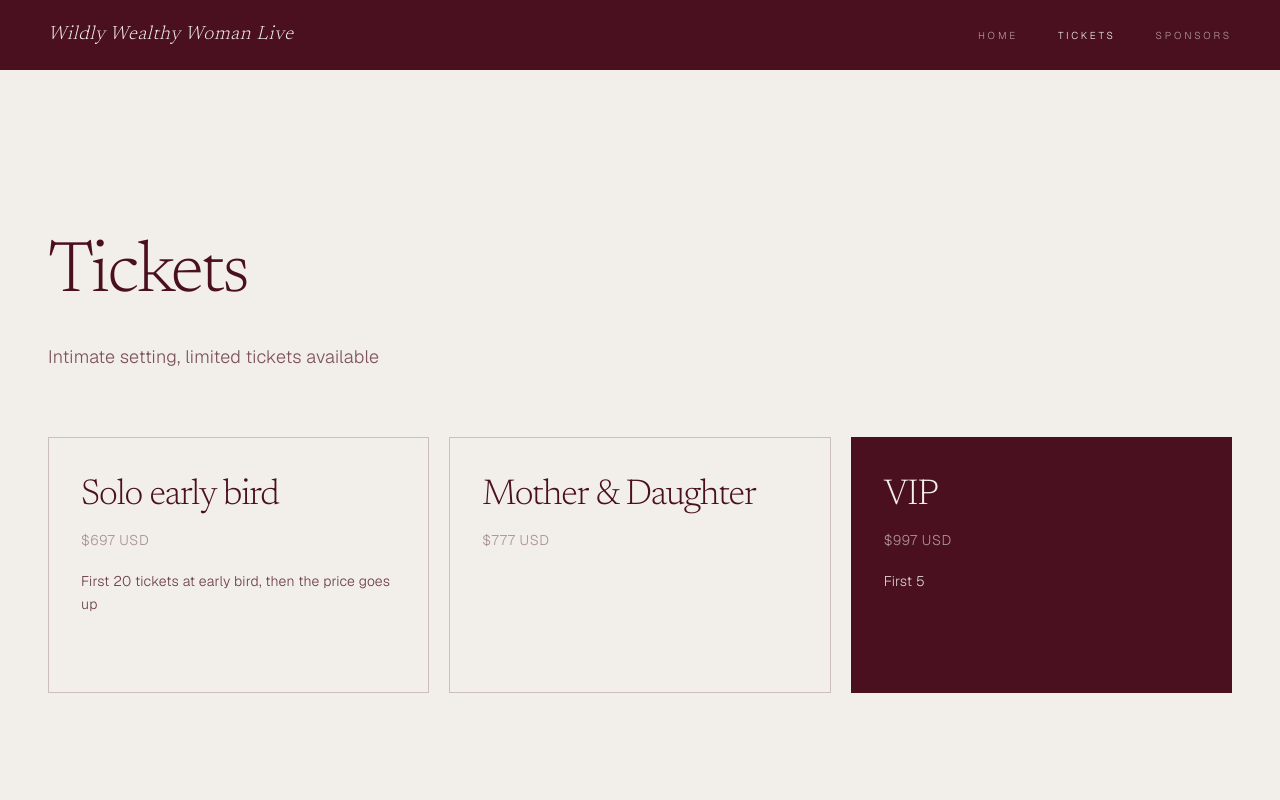
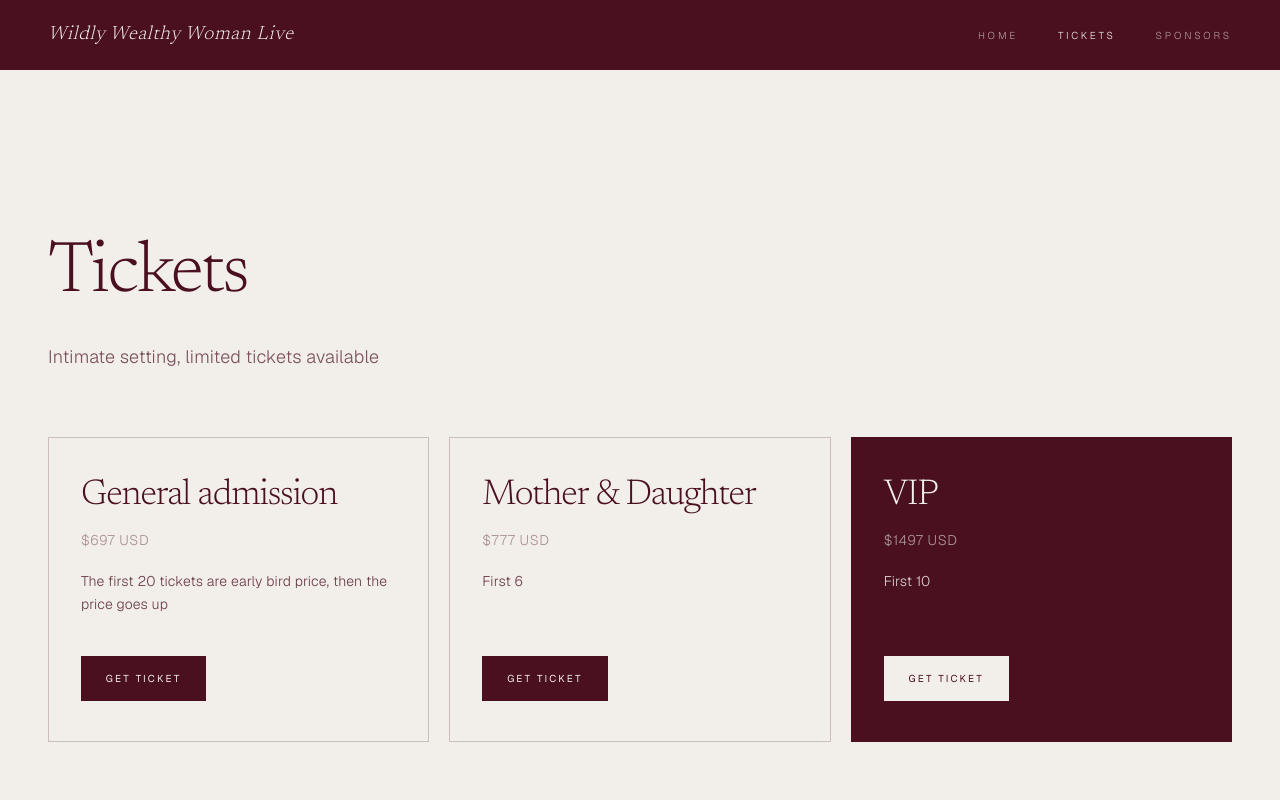
Before and after one commit to westrosemedia/wildly-wealthy-woman-live, a Next.js app: page /tickets in a window 1280 px wide. Shown: the top 800 px of the page. Built offline with nearby package versions, Linux system fonts and the light colour scheme.

Commit message:
Add Stripe checkout buttons for each ticket tier.
General admission, Mother & Daughter, and VIP each open their own Payment Link in a new tab, and the ticket copy matches those checkouts.

Co-authored-by: westrosemedia <westrosemedia@users.noreply.github.com>

```diff
--- a/src/app/tickets/page.tsx
+++ b/src/app/tickets/page.tsx
@@ -4,6 +4,7 @@ import { SectionKicker } from "@/components/editorial-sections";
 import { MediaFrame } from "@/components/media-frame";
 import { copy } from "@/lib/copy";
 import { hotelRoomStills } from "@/lib/media";
+import { ticketPaymentLinks } from "@/lib/stripe";
 import { cn } from "@/lib/utils";
 
 export const metadata: Metadata = {
@@ -24,6 +25,7 @@ export default function TicketsPage() {
           <div className="mt-14 grid grid-cols-1 gap-4 sm:grid-cols-2 lg:mt-16 lg:grid-cols-3 lg:gap-5">
             {copy.tickets.types.map((ticket) => {
               const elevated = ticket.name === "VIP";
+              const href = ticketPaymentLinks[ticket.name];
               return (
                 <article
                   key={ticket.name}
@@ -57,6 +59,19 @@ export default function TicketsPage() {
                       </p>
                     ) : null}
                   </div>
+                  {href ? (
+                    <a
+                      href={href}
+                      target="_blank"
+                      rel="noopener noreferrer"
+                      className={cn(
+                        "wine-fill mt-10 inline-flex",
+                        elevated && "wine-fill-on-wine",
+                      )}
+                    >
+                      {copy.tickets.buy}
+                    </a>
+                  ) : null}
                 </article>
               );
             })}
--- a/src/lib/copy.ts
+++ b/src/lib/copy.ts
@@ -104,29 +104,31 @@ export const copy = {
     whenWhere: "Banff Springs Hotel, March 2027",
     body: "Intimate setting, limited tickets available",
     ticket:
-      "$697 USD solo early bird. $777 USD mother and daughter. $997 USD VIP.",
+      "$697 USD general admission early bird. $777 USD mother and daughter. $1497 USD VIP.",
   },
   /**
-   * /tickets. Stephanie, verbatim: solo early bird, mother and daughter, VIP.
+   * /tickets. General admission, mother and daughter, VIP.
    */
   tickets: {
     heading: "Tickets",
+    buy: "Get ticket",
     note: "Intimate setting, limited tickets available",
     types: [
       {
-        name: "Solo early bird",
+        name: "General admission",
         price: "$697 USD",
-        detail: "First 20 tickets at early bird, then the price goes up",
+        detail:
+          "The first 20 tickets are early bird price, then the price goes up",
       },
       {
         name: "Mother & Daughter",
         price: "$777 USD",
-        detail: "",
+        detail: "First 6",
       },
       {
         name: "VIP",
-        price: "$997 USD",
-        detail: "First 5",
+        price: "$1497 USD",
+        detail: "First 10",
       },
     ],
     rooms: {
--- a/src/lib/stripe.ts
+++ b/src/lib/stripe.ts
@@ -2,3 +2,13 @@
 export const stripePaymentLink = (
   process.env.NEXT_PUBLIC_STRIPE_PAYMENT_LINK ?? ""
 ).trim();
+
+/**
+ * Checkout URL for each ticket on /tickets.
+ * Empty until that tier has a Stripe Payment Link.
+ */
+export const ticketPaymentLinks = {
+  "General admission": "https://buy.stripe.com/bJefZgcyS0pYfvMch7dEs00",
+  "Mother & Daughter": "https://buy.stripe.com/5kQ3cu42mgoW6Zg2GxdEs02",
+  VIP: "https://buy.stripe.com/dRm00i42mdcKgzQ80RdEs01",
+} as const;
```
